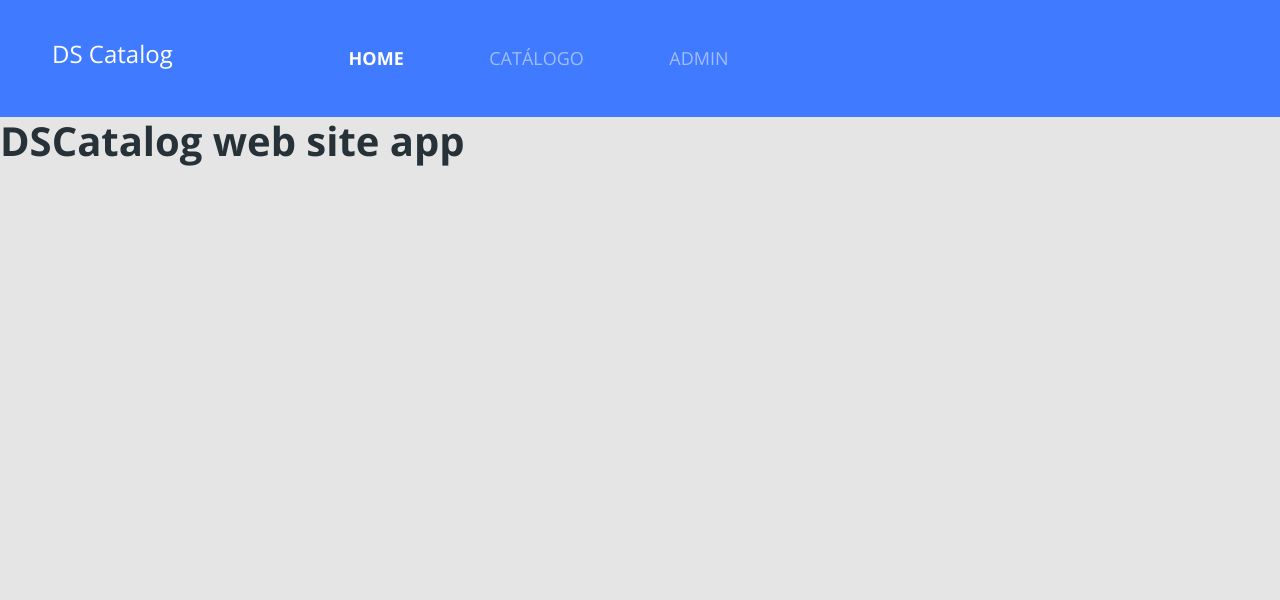
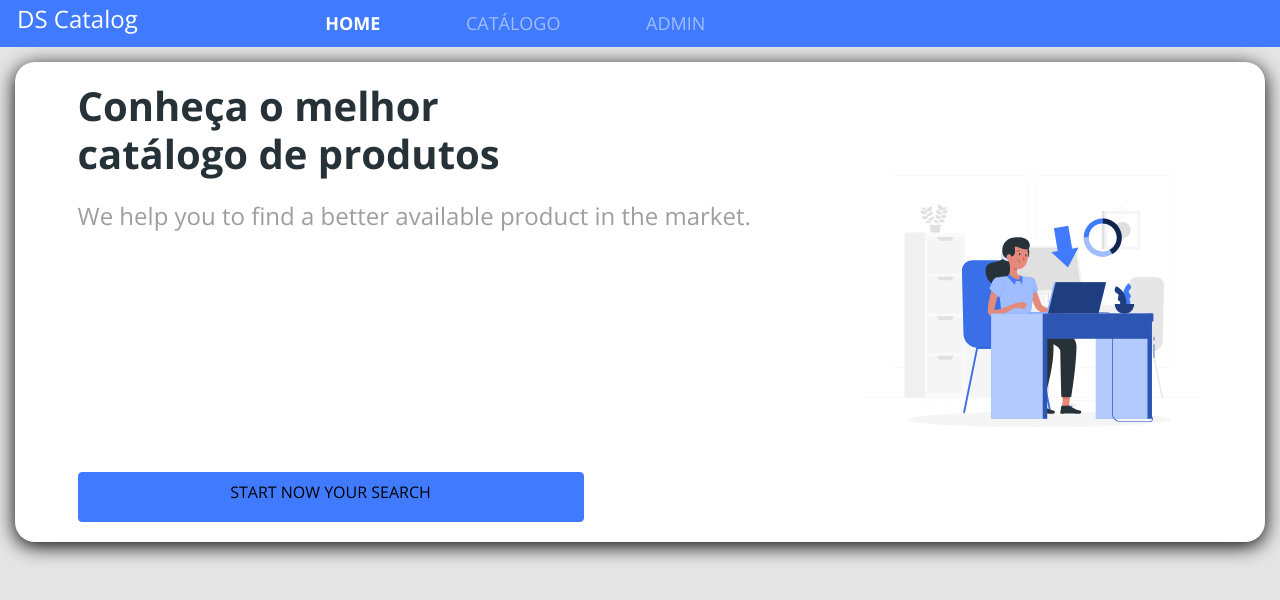
Before and after one commit to manoansu/dscatalog-application, a React (Create React App) app in the folder frontend/: page / in a window 1280 px wide. Shown: the top 600 px of the page. Built offline with nearby package versions, Linux system fonts and the light colour scheme.

Commit message:
Home styling

```diff
--- a/frontend/src/App.tsx
+++ b/frontend/src/App.tsx
@@ -1,12 +1,11 @@
 import './assets/styles/custom.scss';
 import './App.css';
-import Navbar from 'components/Navbar';
+import Home from 'pages/Home';
 
 const App = () => {
     return (
       <>
-      <Navbar />
-      <h1>DSCatalog web site app</h1>
+      <Home />
       </>
   );
  }
--- /dev/null
+++ b/frontend/src/components/ButtonIcon/index.tsx
@@ -0,0 +1,12 @@
+import './styles.css'
+
+const ButtonIcon = () => {
+
+    return (
+        <button className="btn btn-primary btn-icon">
+            <h6>START NOW YOUR SEARCH</h6>
+        </button>
+    );
+}
+
+export default ButtonIcon;
--- /dev/null
+++ b/frontend/src/components/ButtonIcon/styles.css
@@ -0,0 +1,4 @@
+.btn-icon{
+    width: 260px;
+    height: 50px;
+}
--- a/frontend/src/components/Navbar/styles.css
+++ b/frontend/src/components/Navbar/styles.css
@@ -1,6 +1,6 @@
 .main-nav{
-    padding: 40px;
-    min-height: 70px;
+    padding: 5px;
+    min-height: 20px;
 }
 
 .nav-logo-text, .nav-logo-text:hover{
--- /dev/null
+++ b/frontend/src/pages/Home/index.tsx
@@ -0,0 +1,30 @@
+import { ReactComponent as MainImage } from 'assets/images/main-image.svg';
+import ButtonIcon from 'components/ButtonIcon';
+import Navbar from 'components/Navbar';
+import './styles.css';
+
+const Home = () => {
+    return (
+      <>
+      <Navbar />
+      <div className="home-container">
+          <div className="home-card">
+              <div className="home-content-container">
+                <div>
+                  <h1>Conheça o melhor catálogo de produtos</h1>
+                  <p>We help you to find a better available product in the market. </p>
+                </div>
+                <ButtonIcon />
+              </div>
+
+               <div className="home-image-container">
+                    <MainImage />
+
+              </div>
+          </div>
+      </div>
+      </>
+  );
+ }
+
+export default Home;
--- /dev/null
+++ b/frontend/src/pages/Home/styles.css
@@ -0,0 +1,133 @@
+.home-container{
+    padding: 10px;
+    font-size: 20px;
+    text-align: center;
+}
+
+.home-card{
+    display: flex;
+    flex-direction: column-reverse;
+    background-color: #fff;
+    box-shadow: 0px 4px 20px rgba(0, 0, 0, 255);
+    border-radius: 20px;
+}
+
+.home-content-container{
+    display: flex;
+    flex-direction: column;
+    align-items: center;
+    padding: 10px 10px 60px 10px;
+}
+
+.home-content-container h1{
+    width: 260px;
+    font-size: 1em;
+    margin-bottom: 15px;
+}
+
+.home-content-container p{
+    width: 260px;
+    color: #9e9e9e;
+    font-size: 0.6em;
+    margin-bottom: 20px;
+}
+
+.home-image-container{
+    padding: 50px 15px;
+}
+
+.home-image-container svg{
+    width: 100%;
+    height: auto;
+}
+
+@media(min-width: 576px){
+    .home-container{
+        padding: 15px;
+        font-size: 40px;
+    }
+
+    .home-content-container h1{
+        width: 506px;
+        margin-bottom: 20px;
+    }
+
+    .home-image-container svg{
+        width: 506px;
+    }
+
+    .home-content-container button{
+        width: 506px;
+    }
+}
+
+@media(min-width: 768px){
+
+    .home-image-container{
+        padding: 100px 20px;
+    }
+
+    .home-content-container{
+        padding: 20px 20px 100px 20px;
+    }
+}
+
+@media(min-width: 992px){
+
+    .home-container{
+        font-size: 40px;
+    }
+
+    .home-image-container{
+        padding: 50px;
+        padding: 125px 20px;
+    }
+
+    .home-content-container{
+        padding: 20px 20px 150px 20px;
+    }
+
+    .home-image-container h1{
+        width: 700px;
+        margin-bottom: 26px;
+    }
+
+    .home-content-container p{
+        width: 700px;
+        margin-bottom: 46px;
+    }
+}
+
+@media(min-width: 1200px){
+    .home-card{
+        flex-direction: row;
+        justify-content: space-around;
+        padding: calc(((85hv - 480px)/2) -20x) 0;
+    }
+
+    .home-image-container{
+        display: flex;
+        align-items: center;
+        padding: 20px;
+    }
+
+    .home-content-container{
+        height: 480px;
+        width: 700px;
+        padding: 20px;
+        align-items: flex-start;
+        text-align: left;
+        align-content: space-between;
+        flex-flow: wrap;
+    }
+
+    .home-image-container svg{
+        width: 100%;
+    }
+}
+
+@media(min-width: 1400px){
+    .home-image-container svg{
+        width: 480px;
+    }
+}
```
Also changed, not shown: frontend/src/assets/images/main-image.svg (added).
